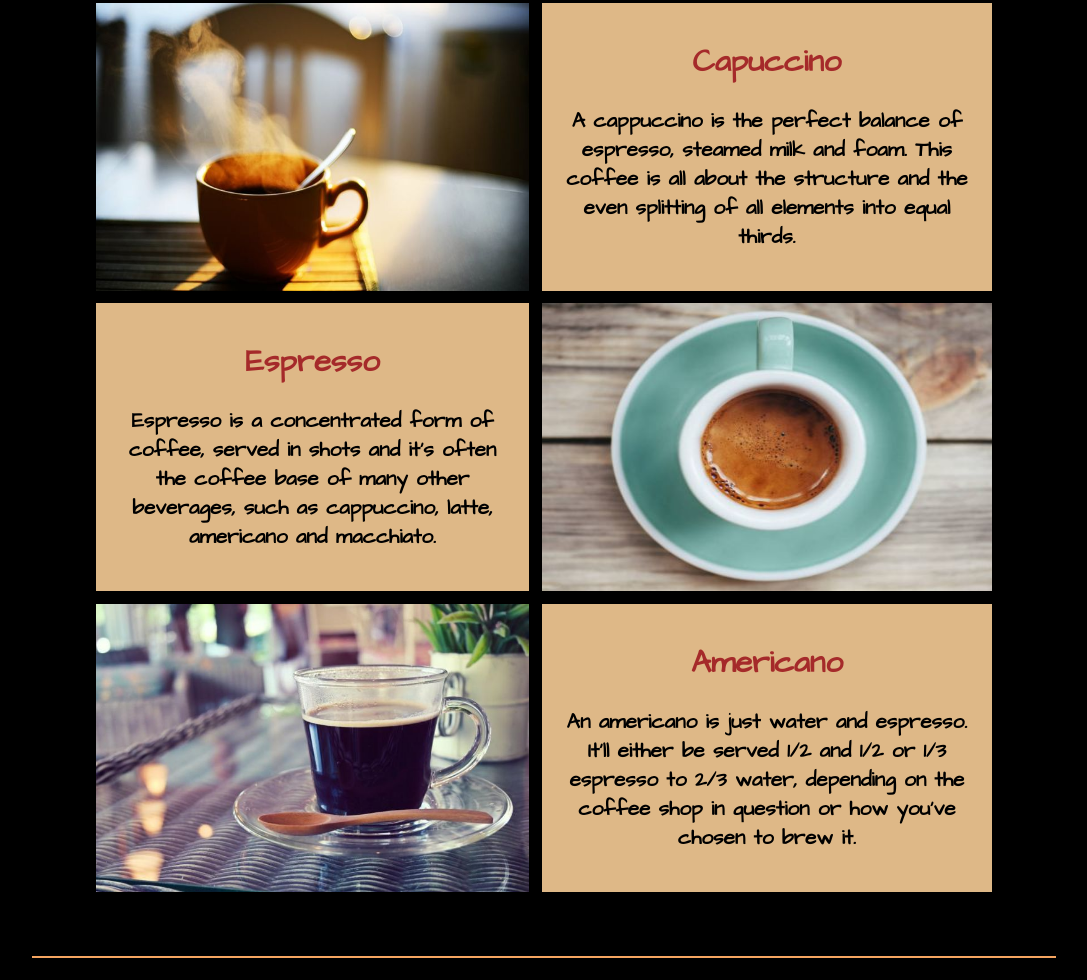
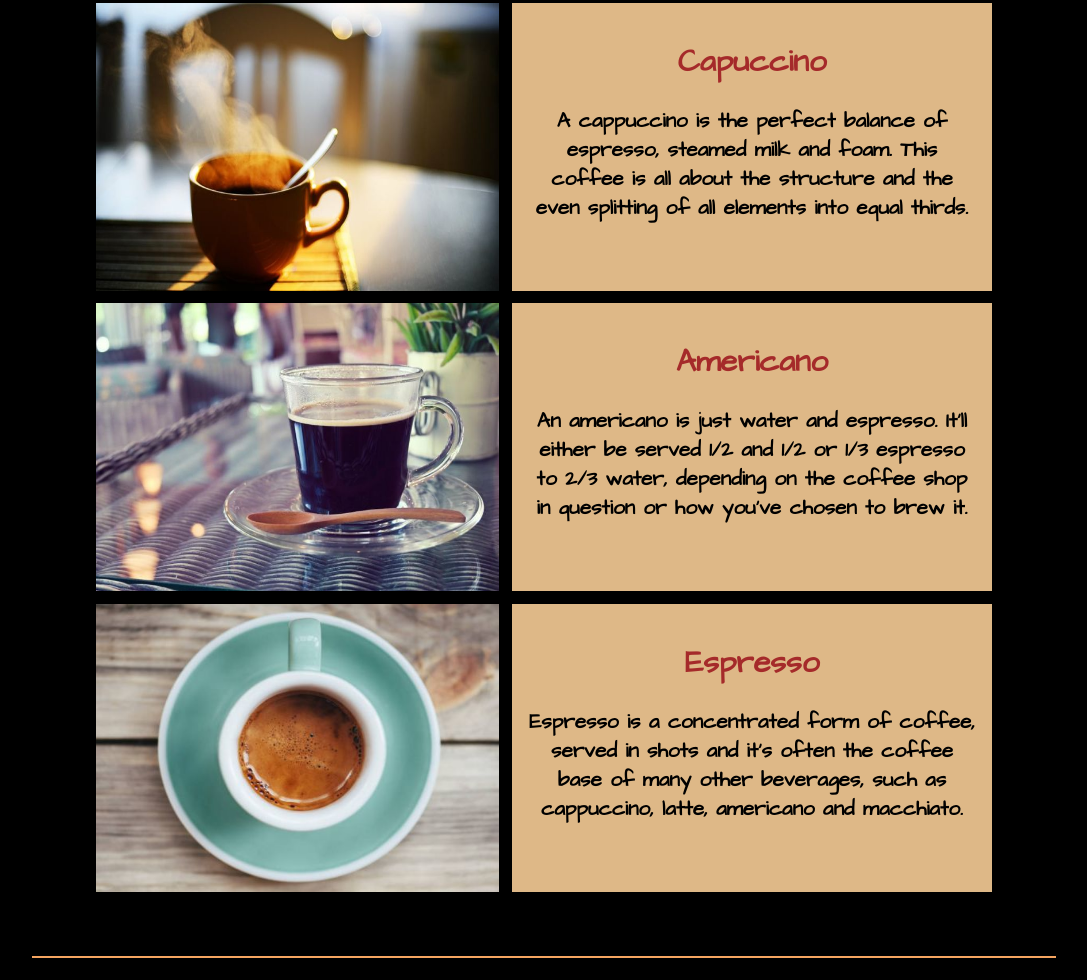
Before and after one commit to Arj20/Cafe, a website built with Parcel: page index.html in a window 1280 px wide. Shown: the part 900-1880 px from the top of the page, without its empty margins (96-1183 px from the left). Built offline with nearby package versions, Linux system fonts and the light colour scheme.

Commit message:
modified mobile.css

```diff
--- a/css/mobile.css
+++ b/css/mobile.css
@@ -83,6 +83,18 @@
   display: none;
 }
 
+#test__mobile {
+  display: none;
+}
+
+.one {
+  order: 2;
+}
+
+.two {
+  order: 1;
+}
+
 /* FOOTER */
 
 .footer {
--- a/index.html
+++ b/index.html
@@ -22,7 +22,7 @@
       <ul class="navlinks">
         <li class="navitem"><a class="navlink" href="#section--1">History</a></li>
         <li class="navitem"><a class="navlink" href="#section--2">Menu</a></li>
-        <li class="navitem"><a class="navlink" href="#section--3">Testimonials</a></li>
+        <li class="navitem"><a class="navlink" href="#section--3" id="test__mobile">Testimonials</a></li>
         <li class="account_btn"><button>Open Account</button></li>
       </ul>
     </nav>
@@ -47,11 +47,11 @@
               <h2>Capuccino</h2>
               A cappuccino is the perfect balance of espresso, steamed milk and foam. This coffee is all about the structure and the even splitting of all elements into equal thirds.
             </div>
-            <div class="drink-el text">
+            <div class="drink-el text one">
               <h2>Espresso</h2>
               Espresso is a concentrated form of coffee, served in shots and it’s often the coffee base of many other beverages, such as cappuccino, latte, americano and macchiato.
             </div>
-            <div class="drink-el"><img class="lazy-blur" src="img/lazy-img/lazy-2.jpg" data-src="img/img-2.jpg" alt="expresso"></div>
+            <div class="drink-el two"><img class="lazy-blur" src="img/lazy-img/lazy-2.jpg" data-src="img/img-2.jpg" alt="expresso"></div>
             <div class="drink-el"><img class="lazy-blur" src="img/lazy-img/lazy-3.jpg" data-src="img/img-3.jpg" alt="motte"></div>
             <div class="drink-el text">
               <h2>Americano</h2>
```
